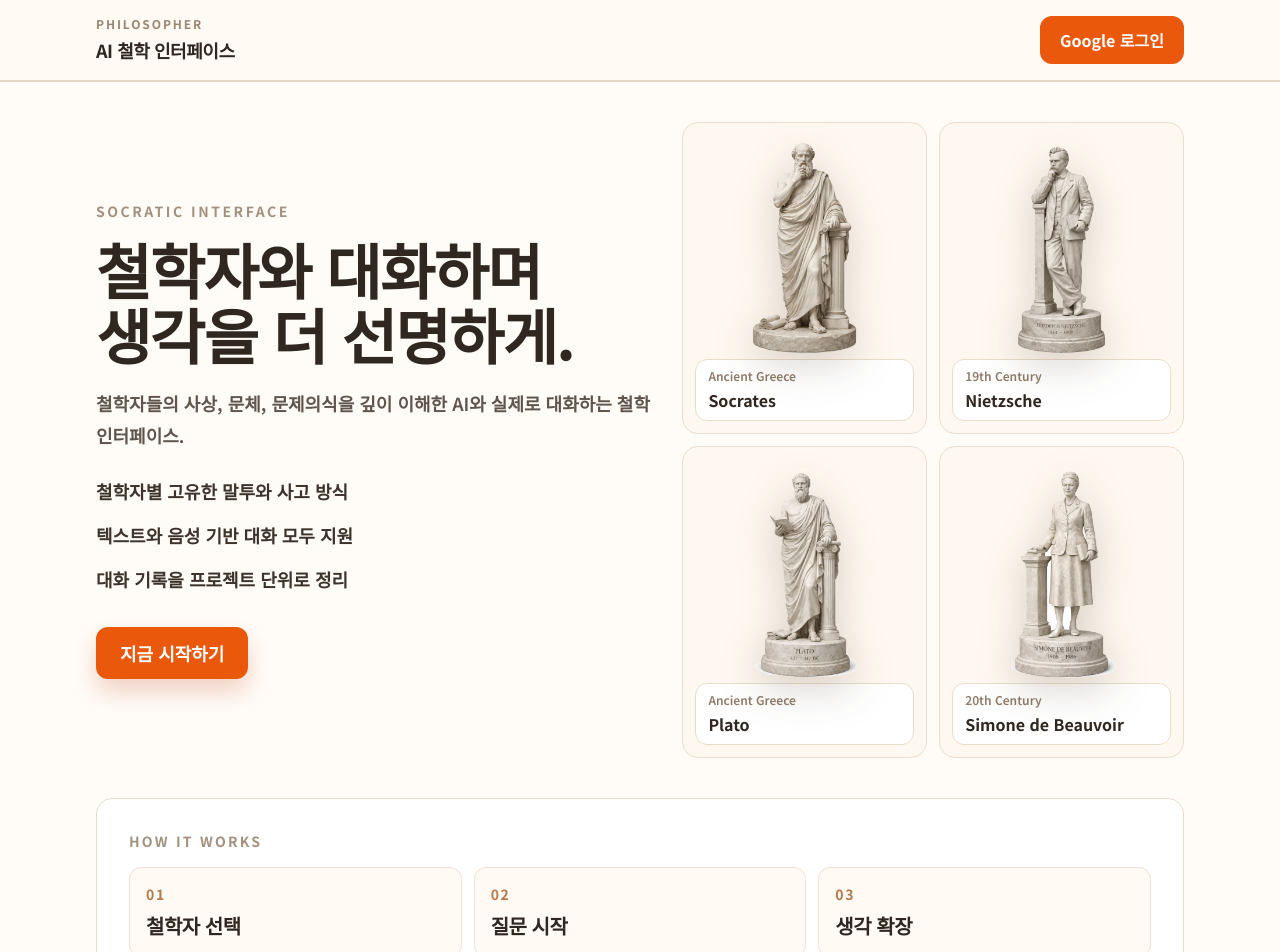
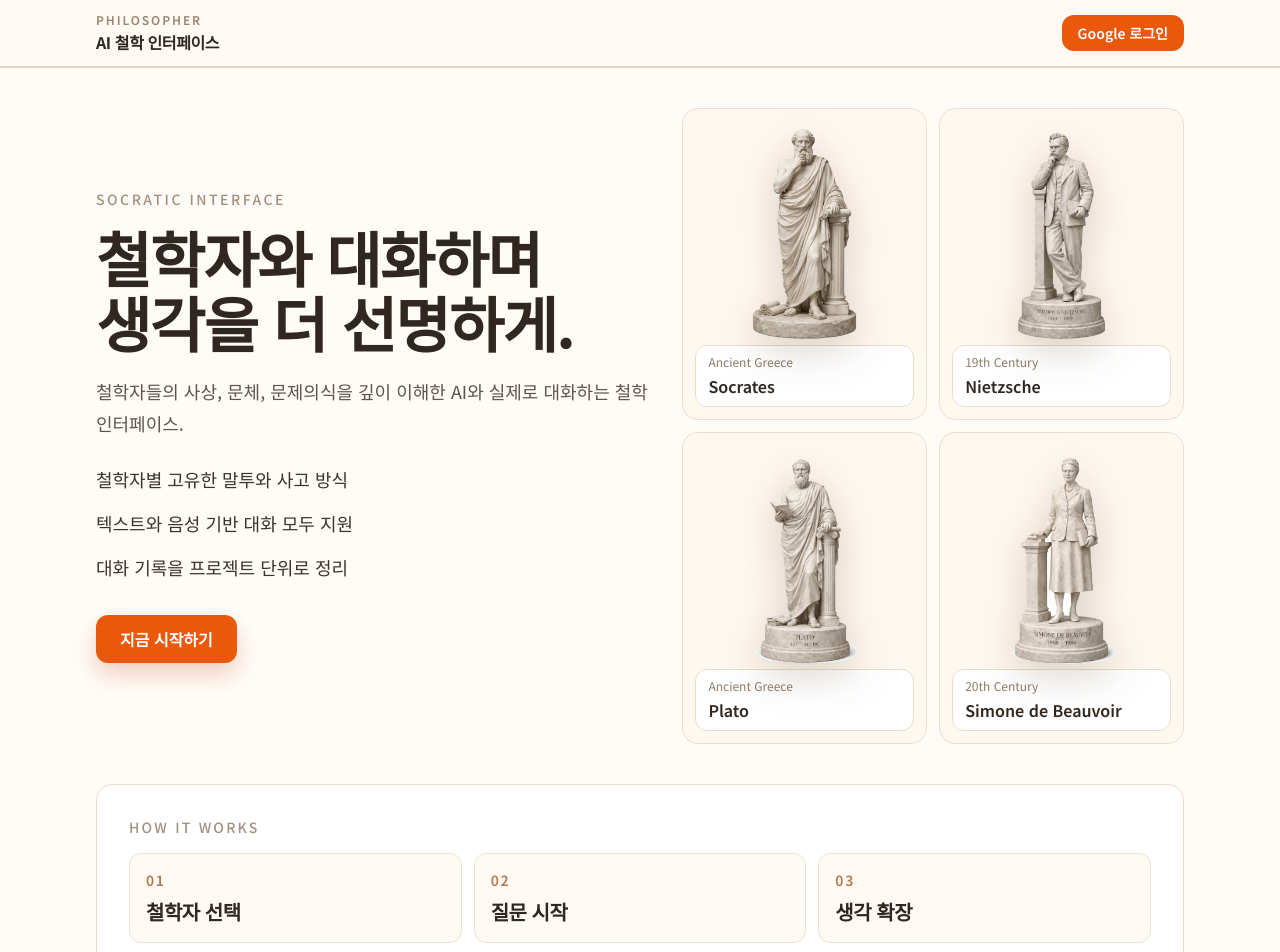
Before and after one commit to ium-team/philosopher-client, a Next.js app: page /service in a window 1280 px wide. Shown: the top 952 px of the page. Built offline with nearby package versions, Linux system fonts and the light colour scheme; no server answers.

Commit message:
style(auth): reduce header height and rebalance font weights

```diff
--- a/src/features/auth/components/pre-login-landing-page.tsx
+++ b/src/features/auth/components/pre-login-landing-page.tsx
@@ -29,15 +29,15 @@ export function PreLoginLandingPage({ authError, onSignIn }: PreLoginLandingPage
   return (
     <main className="min-h-screen bg-[#fffcf8] text-[#2a241f]">
       <header className="sticky top-0 z-30 border-b-2 border-[#e6d6c3] bg-[#fffaf4]/95 backdrop-blur">
-        <div className="mx-auto flex w-full max-w-6xl items-center justify-between px-5 py-4 md:px-8">
+        <div className="mx-auto flex w-full max-w-6xl items-center justify-between px-5 py-2.5 md:px-8 md:py-3">
           <div>
-            <p className="text-xs font-bold uppercase tracking-[0.16em] text-[#9b856d]">Philosopher</p>
-            <p className="mt-1 text-lg font-extrabold tracking-tight text-[#2f2720]">AI 철학 인터페이스</p>
+            <p className="text-xs font-semibold uppercase tracking-[0.16em] text-[#9b856d]">Philosopher</p>
+            <p className="mt-0.5 text-base font-bold tracking-tight text-[#2f2720]">AI 철학 인터페이스</p>
           </div>
           <button
             type="button"
             onClick={onSignIn}
-            className="rounded-xl bg-[#ea580c] px-5 py-3 text-base font-extrabold text-white transition hover:bg-[#c2410c]"
+            className="rounded-xl bg-[#ea580c] px-4 py-2 text-sm font-semibold text-white transition hover:bg-[#c2410c]"
           >
             Google 로그인
           </button>
@@ -47,17 +47,17 @@ export function PreLoginLandingPage({ authError, onSignIn }: PreLoginLandingPage
       <div className="mx-auto flex w-full max-w-6xl flex-col gap-10 px-5 py-8 md:px-8 md:py-10">
         <section className="grid gap-8 lg:grid-cols-[1.05fr_0.95fr] lg:items-center">
           <div>
-            <p className="text-sm font-bold uppercase tracking-[0.18em] text-[#a3917f]">Socratic Interface</p>
+            <p className="text-sm font-medium uppercase tracking-[0.18em] text-[#a3917f]">Socratic Interface</p>
             <h1 className="mt-4 text-5xl font-extrabold leading-[1.08] tracking-tight text-[#2f2720] md:text-6xl">
               철학자와 대화하며
               <br />
               생각을 더 선명하게.
             </h1>
-            <p className="mt-5 max-w-xl text-lg font-semibold leading-8 text-[#5f554c]">{siteConfig.description}</p>
+            <p className="mt-5 max-w-xl text-lg leading-8 text-[#5f554c]">{siteConfig.description}</p>
 
             <ul className="mt-6 space-y-3">
               {keyPoints.map((point) => (
-                <li key={point} className="text-lg font-bold leading-8 text-[#3d332b]">
+                <li key={point} className="text-lg font-medium leading-8 text-[#3d332b]">
                   {point}
                 </li>
               ))}
@@ -66,7 +66,7 @@ export function PreLoginLandingPage({ authError, onSignIn }: PreLoginLandingPage
             <button
               type="button"
               onClick={onSignIn}
-              className="mt-8 rounded-xl bg-[#ea580c] px-6 py-3 text-lg font-extrabold text-white shadow-[0_12px_24px_rgba(194,65,12,0.24)] transition hover:bg-[#c2410c]"
+              className="mt-8 rounded-xl bg-[#ea580c] px-6 py-3 text-base font-semibold text-white shadow-[0_12px_24px_rgba(194,65,12,0.24)] transition hover:bg-[#c2410c]"
             >
               지금 시작하기
             </button>
@@ -85,8 +85,8 @@ export function PreLoginLandingPage({ authError, onSignIn }: PreLoginLandingPage
                   />
                 </div>
                 <div className="rounded-xl border border-[#eadccb] bg-white px-3 py-2">
-                  <p className="text-xs font-semibold text-[#8f7b67]">{philosopher.era}</p>
-                  <p className="mt-1 text-base font-extrabold text-[#2f2720]">{philosopher.name}</p>
+                  <p className="text-xs text-[#8f7b67]">{philosopher.era}</p>
+                  <p className="mt-1 text-base font-semibold text-[#2f2720]">{philosopher.name}</p>
                 </div>
               </article>
             ))}
@@ -94,17 +94,17 @@ export function PreLoginLandingPage({ authError, onSignIn }: PreLoginLandingPage
         </section>
 
         <section className="rounded-2xl border border-[#eadccc] bg-white p-6 md:p-8">
-          <p className="text-sm font-bold uppercase tracking-[0.16em] text-[#a3917f]">How It Works</p>
+          <p className="text-sm font-medium uppercase tracking-[0.16em] text-[#a3917f]">How It Works</p>
           <div className="mt-4 grid gap-3 md:grid-cols-3">
             {flowItems.map((item) => (
               <article key={item.number} className="rounded-xl border border-[#efe2d4] bg-[#fffaf4] p-4">
-                <p className="text-sm font-extrabold tracking-[0.12em] text-[#b27a4d]">{item.number}</p>
-                <h2 className="mt-2 text-xl font-extrabold tracking-tight text-[#2f2720]">{item.title}</h2>
+                <p className="text-sm font-semibold tracking-[0.12em] text-[#b27a4d]">{item.number}</p>
+                <h2 className="mt-2 text-xl font-bold tracking-tight text-[#2f2720]">{item.title}</h2>
               </article>
             ))}
           </div>
           {authError ? (
-            <p className="mt-5 rounded-md border border-red-200 bg-red-50 px-3 py-2 text-sm font-semibold text-red-700">{authError}</p>
+            <p className="mt-5 rounded-md border border-red-200 bg-red-50 px-3 py-2 text-sm text-red-700">{authError}</p>
           ) : null}
         </section>
       </div>
```
